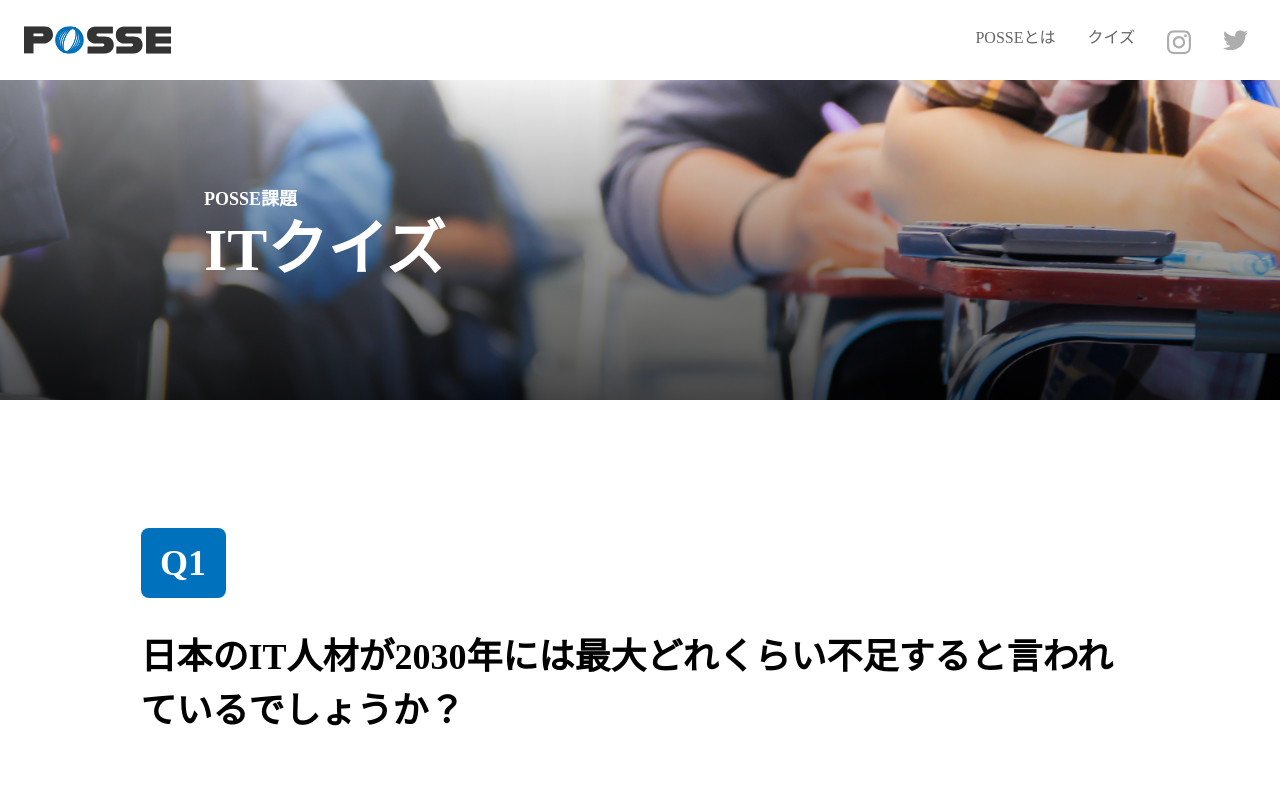
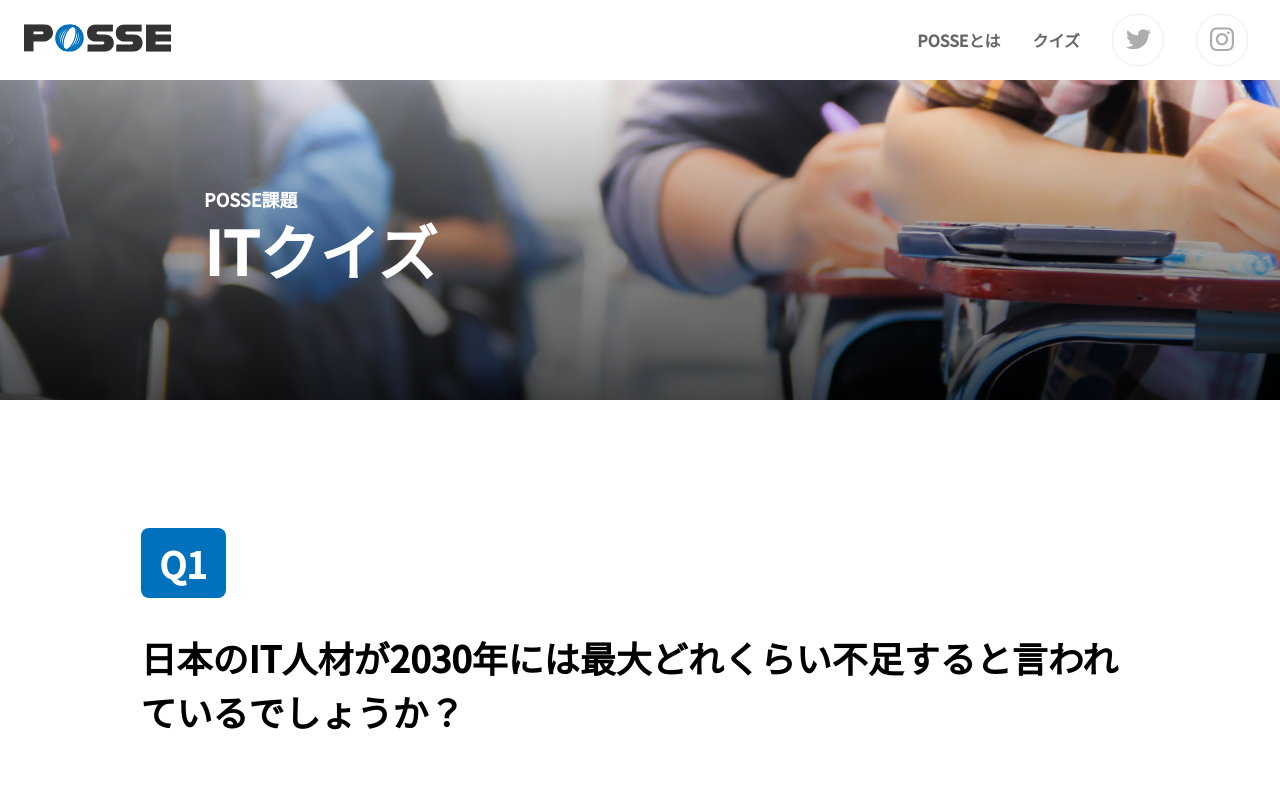
Before and after one commit to posse-ap/gen3.0-masakimasui, a plain HTML site: page ph1-POSSE-website/quiz_page/index.html in a window 1280 px wide. Shown: the top 799 px of the page. Drawn offline with Linux system fonts and the light colour scheme.

Commit message:
headerの見た目を変えたのでとりあえずコミットしておきます。

```diff
--- a/ph1-POSSE-website/quiz_page/index.html
+++ b/ph1-POSSE-website/quiz_page/index.html
@@ -5,24 +5,49 @@
   <meta http-equiv="X-UA-Compatible" content="IE=edge">
   <meta name="viewport" content="width=device-width, initial-scale=1.0">
   <link rel="stylesheet" href="../recet.css">
-  <link rel="stylesheet" href="./style.css">
-  <title>Document</title>
+  <link rel="stylesheet" href="style.css">
+  <link rel="preconnect" href="https://fonts.googleapis.com">
+  <link rel="preconnect" href="https://fonts.gstatic.com" crossorigin>
+  <link href="https://fonts.googleapis.com/css2?family=Noto+Sans+JP:wght@500&display=swap" rel="stylesheet">
+  <title>クイズページ</title>
 </head>
 
 <body>
-
 <!-- START HEADER -->
   <header>
-    <div class="logoArea">
+    <div class="logo_area">
       <img src="../assets-ph1-website-main/img/logo.svg" alt="POSSE">
     </div>
-
-        <div class="listArea">
+    <div class="list_area">
       <ul>
-            <li><a href="">POSSEとは</a></li>
-                <li><a href="">クイズ</a></li>
-                <li><a href=""><img src="../assets-ph1-website-main/img/icon/icon-instagram.svg" alt="instagram"></a></li>
-                <li><a href=""><img src="../assets-ph1-website-main/img/icon/icon-twitter.svg" alt="twitter"></a></li>
+          <li>
+            <a href="../top_page/index.html">
+              POSSEとは
+            </a>
+          </li>
+          <li>
+            <a href="../quiz_page/index.html">
+              クイズ
+            </a>
+          </li>
+          <li>
+            <div class="header_list_area_image_border">
+              <div class="header_list_area_image">
+                <a href="https://twitter.com/posse_program?ref_src=twsrc%5Egoogle%7Ctwcamp%5Eserp%7Ctwgr%5Eauthor">
+                  <img src="../assets-ph1-website-main/img/icon/icon-twitter.svg" alt="instagram">
+                </a>
+              </div>
+            </div>
+          </li>
+          <li>
+            <div class="header_list_area_image_border">
+              <div class="header_list_area_image">
+                <a href="https://www.instagram.com/posse_programming/?hl=en">
+                  <img src="../assets-ph1-website-main/img/icon/icon-instagram.svg" alt="twitter">
+                </a>
+              </div>
+            </div>
+          </li>
       </ul>
     </div>
   </header>
@@ -58,6 +83,17 @@
             <img src="../assets-ph1-website-main/img/icon/icon-arrow.svg" alt="">
           </div>
         </div>
+
+        <!-- ANSWER作成用 -->
+        <div class="correct_wrapper">
+          <h2 class="correct_header">正解！</h2>
+          <div class="correct_content"></div>
+          <div class="upper_case_a"></div>
+        </div>
+        <!-- ANSWER作成用 -->
+
+
+
         <div class="answer_choice">
           <div class="answer_choice_text">
             約79万人
@@ -270,5 +306,6 @@
 <!--END QUIZ SECTION -->
 <!-- END MAIN -->
 
+<script src="./quiz.js"></script>
 </body>
 </html>
--- a/ph1-POSSE-website/quiz_page/quiz.js
+++ b/ph1-POSSE-website/quiz_page/quiz.js
@@ -0,0 +1,8 @@
+const answerChoices = document.querySelectorAll('.answer_choice');
+answerChoices.forEach( (answerChoice) => {
+  answerChoice.addEventListener('click', () => {
+    answerChoice.classList.add('is_clicked')
+  })
+})
+// 一回クリックしたら他のやつはクリックできないようにする
+let correct_html = ''
--- a/ph1-POSSE-website/quiz_page/style.css
+++ b/ph1-POSSE-website/quiz_page/style.css
@@ -1,11 +1,11 @@
 body{
-  margin: 0 auto;
+  font-family: 'Noto Sans JP', sans-serif;
 }
 
-a{   text-decoration: none;
+a{
+  text-decoration: none;
   color: #666;
 }
-
 li{
   list-style: none;
 }
@@ -18,31 +18,41 @@ header{
     justify-content: space-between;
     text-align: center;
 }
-.logoArea{
-  margin-top: 26px;
-  margin-left: 24px;
-}
-.listArea {
-  display: flex;
-  margin-top: 30px;
-  color: gray;
+
+.logo_area{
+  padding: 24px;
 }
 
-.listArea ul{
+.list_area {
+  height: 100%;
+  display: flex;
+  align-items: center;
+}
+.list_area ul{
+  height: 100%;
     display: flex;
 }
-.listArea ul li {
+.list_area ul li{
   margin-right: 32px;
-  color: #666;
+  display: flex;
+  align-items: center;
+  font-weight: bold;
 }
-
-.listArea ul li:nth-child(3)
-.listArea ul li:nth-child(4){
+.list_area ul li:hover{
+  text-decoration: underline;
+  color: #EEE;
+}
+.header_list_area_image_border{
   width: 50px;
   height: 50px;
-  margin-right: 16px;
-  margin-top: -5px;
-
+  display: flex;
+  justify-content: center;
+  border: 1px solid #EEE;
+  border-radius: 25px;
+}
+.header_list_area_image{
+  display: flex;
+  align-items: center;
 }
 /* END HEADER */
 
@@ -140,9 +150,12 @@ font-size: 18px;
   align-items: center;
   border: 5px solid #f6f6f6;
   border-radius: 8px;
+  cursor: pointer;
 }
-.answer_choice:hover{
-  cursor: pointer;
+.is_clicked{
+  background-color: #EFF2F5;
+  color: #0071bc;
+  border-color: #0071bc;
 }
 .answer_choice_text{
   width: 240px;
--- a/ph1-POSSE-website/top_page/style.css
+++ b/ph1-POSSE-website/top_page/style.css
@@ -1,13 +1,11 @@
-*{
-  margin: 0;
-  padding: 0;
+body{
+  font-family: 'Noto Sans JP', sans-serif;
 }
 
 a{
   text-decoration: none;
   color: #666;
 }
-
 li{
   list-style: none;
 }
@@ -20,32 +18,41 @@ header{
     justify-content: space-between;
     text-align: center;
 }
-.logoArea{
-    margin-top: 26px;
-    margin-left: 24px;
-}
-.listArea {
-    display: flex;
-    margin-top: 10px;
-    color: gray;
-    margin-top: 27.5px;
+
+.logo_area{
+  padding: 24px;
 }
 
-.listArea ul{
+.list_area {
+  height: 100%;
+  display: flex;
+  align-items: center;
+}
+.list_area ul{
+  height: 100%;
     display: flex;
 }
-.listArea ul li {
-    margin-right: 32px;
-    color: #666;
+.list_area ul li{
+  margin-right: 32px;
+  display: flex;
+  align-items: center;
+  font-weight: bold;
 }
-
-.listArea ul li:nth-child(3)
-.listArea ul li:nth-child(4){
-    width: 50px;
-    height: 50px;
-    margin-right: 16px;
-    margin-top: -5px;
-
+.list_area ul li:hover{
+  text-decoration: underline;
+  color: #EEE;
+}
+.header_list_area_image_border{
+  width: 50px;
+  height: 50px;
+  display: flex;
+  justify-content: center;
+  border: 1px solid #EEE;
+  border-radius: 25px;
+}
+.header_list_area_image{
+  display: flex;
+  align-items: center;
 }
 /* END HEADER */
 
@@ -59,8 +66,11 @@ header{
   position: relative;
 }
 .line_banner_line_icon{
+  background-color: #fff;
 }
 .line_banner_paragraph{
+  color: white;
+  font-weight: bold;
 }
 .line_banner_link_icon{
 }
```
Also changed, not shown: ph1-POSSE-website/top_page/index.html (+42 -11 lines). Lines whose indentation alone changed are shown as unchanged.
